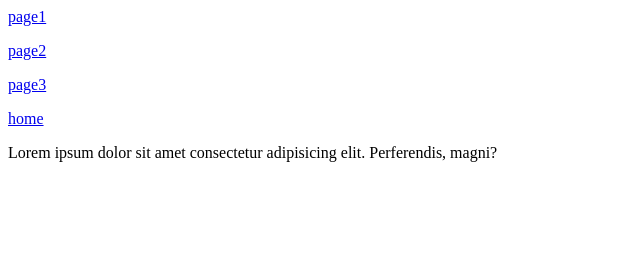
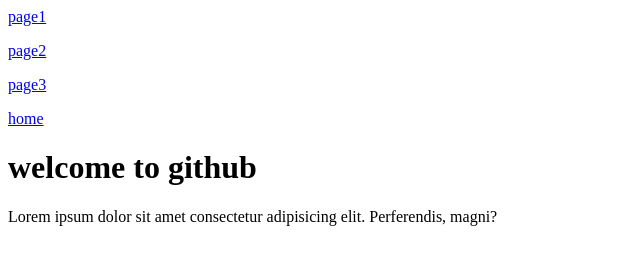
Before and after one commit to jnanapravallikailla/GITEXAMPLE, a plain HTML site: page p1.html in a window 1280 px wide. Shown: the whole page, without its empty margins (0-640 px from the left). Drawn offline with Linux system fonts and the light colour scheme.

Commit message:
Update p1.html

```diff
--- a/p1.html
+++ b/p1.html
@@ -12,6 +12,7 @@
 <a href="p3.html">page3</p>
     <a href="index.html">home</a>
     </nav>
+    <h1>welcome to github</h1>
     <p>Lorem ipsum dolor sit amet consectetur adipisicing elit. Perferendis, magni?</p>
 </body>
 </html>
```
